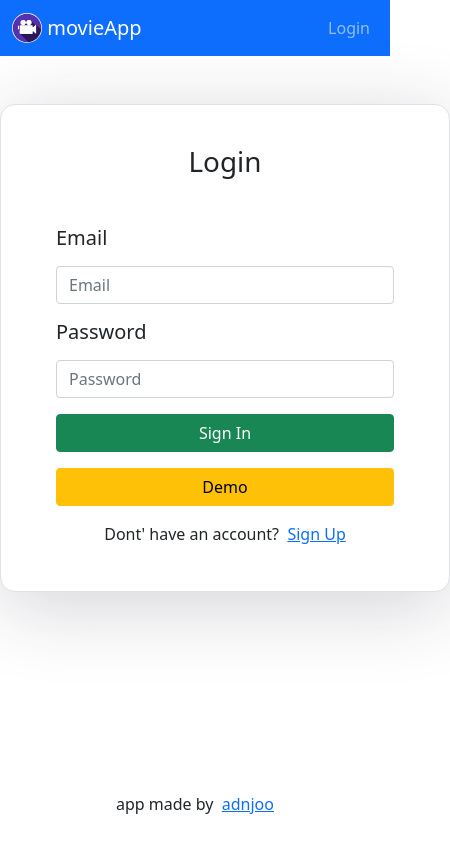
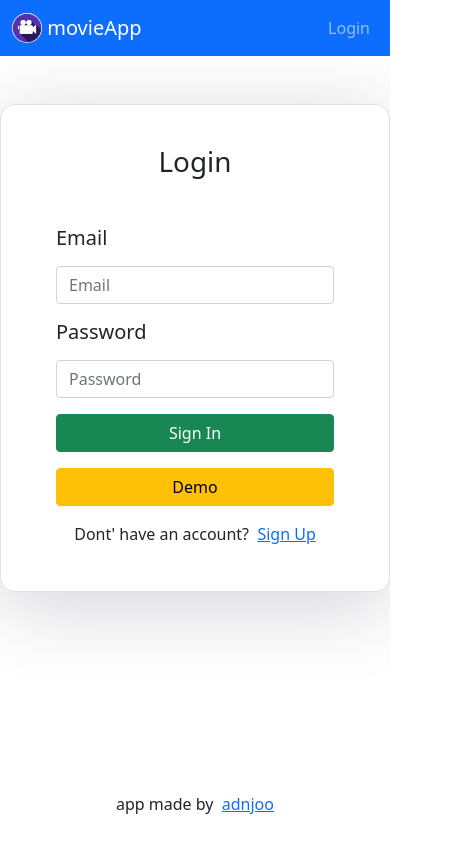
Before and after one commit to andrewnjoo/Movie-App, a React (Create React App) app: page /login in a window 390 px wide. Shown: the whole page, 450 px wide, since content can reach past the window. Built offline with nearby package versions, Linux system fonts and the light colour scheme; no server answers.

Commit message:
responsive fix

```diff
--- a/src/index.css
+++ b/src/index.css
@@ -44,6 +44,12 @@ img:hover {
   transition: all 0.3s;
 }
 
+@media only screen and (max-width:600px){
+  .registerloginbox {
+    width: auto;
+  }
+}
+
 .movierating {
   position: absolute;
   top: 0px;
```
Also changed, not shown: 1 other file (tests, documents, lock files or other folders).
